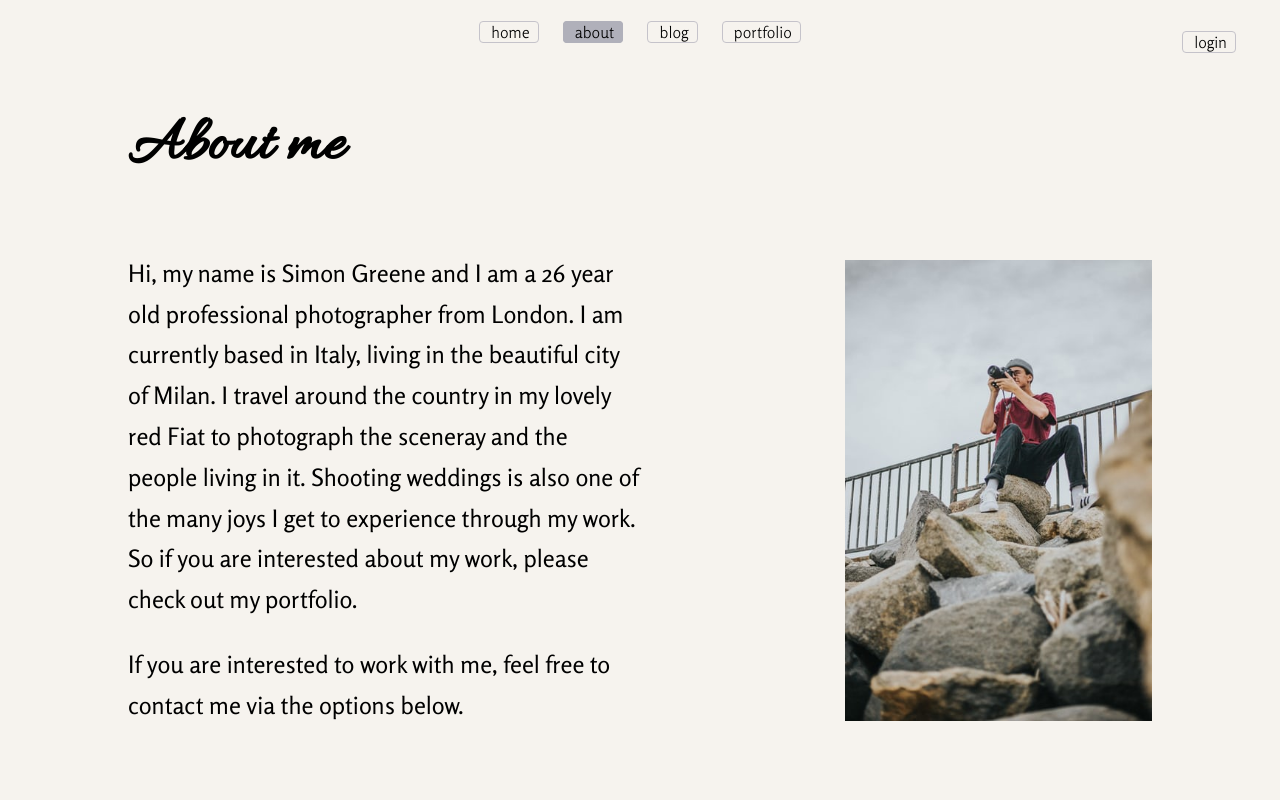
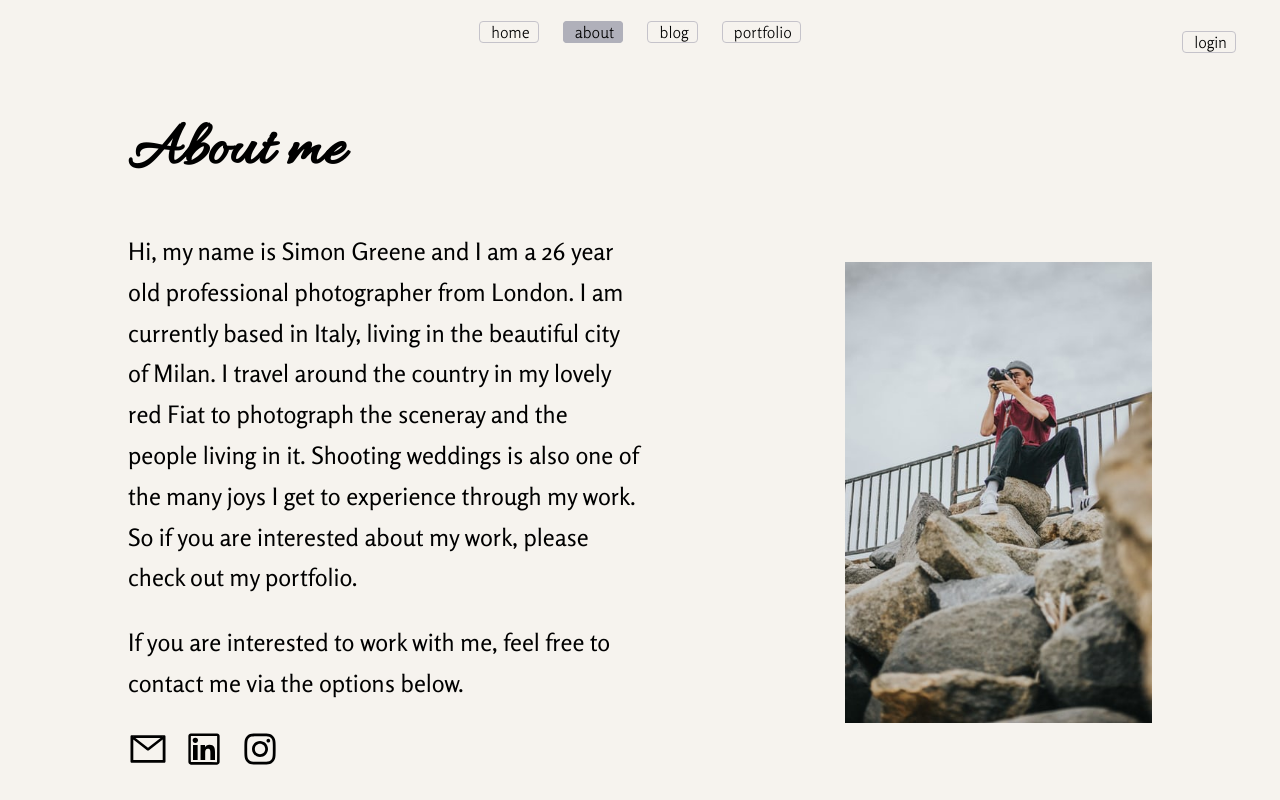
Before and after one commit to andreagrimsbo/simon-greene-photography, a Next.js app in the folder simon-greene-next/: page /about in a window 1280 px wide. Built offline with nearby package versions, Linux system fonts and the light colour scheme.

Commit message:
added icons to about page

```diff
--- a/simon-greene-next/package.json
+++ b/simon-greene-next/package.json
@@ -10,7 +10,8 @@
   "dependencies": {
     "next": "12.0.4",
     "react": "17.0.2",
-    "react-dom": "17.0.2"
+    "react-dom": "17.0.2",
+    "react-icons": "^4.3.1"
   },
   "devDependencies": {
     "eslint": "7.32.0",
--- a/simon-greene-next/pages/about.js
+++ b/simon-greene-next/pages/about.js
@@ -1,7 +1,7 @@
 import Image from "next/image";
-import simon from "../public/simon-greene.jpeg";
 import Header from "../components/Header";
 import styles from "../styles/About.module.css";
+import { AiOutlineMail, AiOutlineLinkedin, AiOutlineInstagram } from "react-icons/ai";
 
 export default function Home() {
   return (
@@ -9,7 +9,7 @@ export default function Home() {
       <div className={styles.main}>
         <Header />
         <div className={styles.container}>
-        <h1>About me</h1>
+          <h1>About me</h1>
           <div className={styles.content}>
             <p>
               Hi, my name is Simon Greene and I am a 26 year old professional
@@ -24,9 +24,19 @@ export default function Home() {
               If you are interested to work with me, feel free to contact me via
               the options below.
             </p>
+            <ul className={styles.contact}>
+              <li><a href="#"><AiOutlineMail /></a></li>
+              <li><a href="#"><AiOutlineLinkedin /></a></li>
+              <li><a href="#"><AiOutlineInstagram /></a></li>
+            </ul>
           </div>
           <div className={styles.simonimg}>
-          <Image src={"/simon-greene.jpeg"} alt='Home Page' width={416} height={624} />
+            <Image
+              src={"/simon-greene.jpeg"}
+              alt="Home Page"
+              width={416}
+              height={624}
+            />
           </div>
         </div>
       </div>
--- a/simon-greene-next/styles/About.module.css
+++ b/simon-greene-next/styles/About.module.css
@@ -9,6 +9,7 @@
 .container h1{
     flex-basis: 100%;
     font-size: 4rem;
+    margin:3rem  0rem 1rem 0rem;
 }
 .content {
     flex-basis: 50%;
@@ -22,3 +23,15 @@
     display: flex;
     align-items: center;
 }
+.contact {
+    display: inline;
+    list-style-type: none;
+    padding:0rem;
+}
+.contact li {
+    display: inline;
+    padding-right: 1rem;
+}
+.contact li a{
+    font-size: 2.5rem;
+}
```
Also changed, not shown: 1 other file (tests, documents, lock files or other folders).
